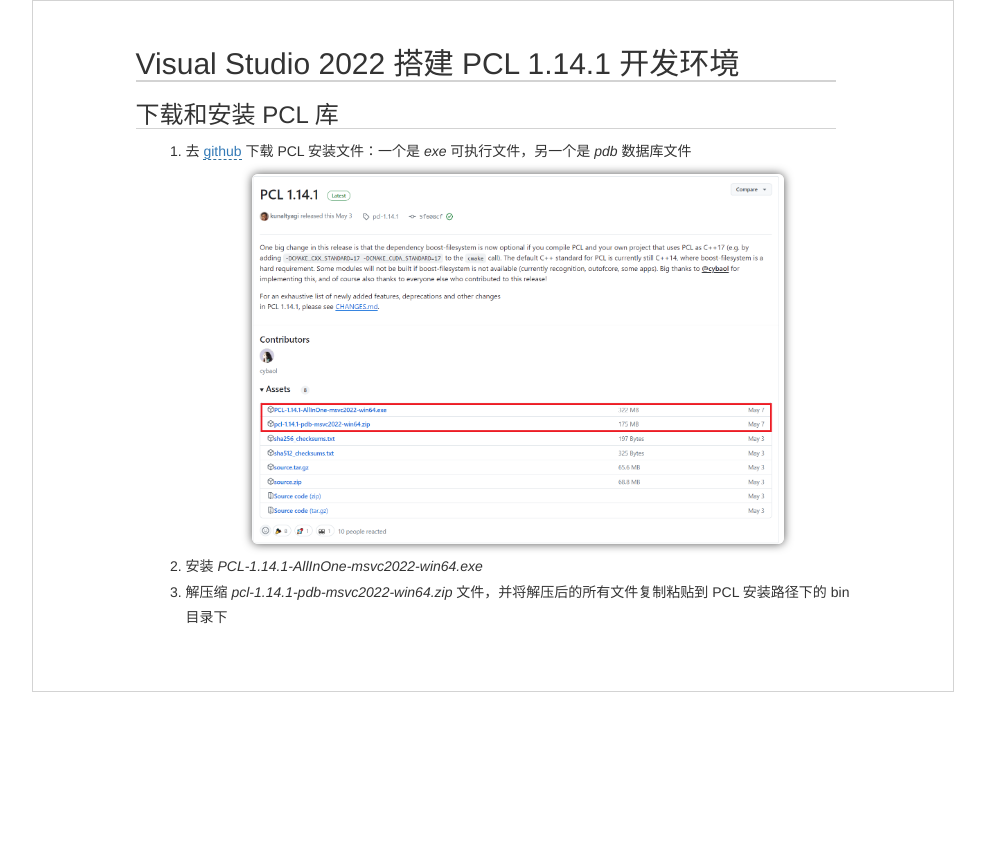
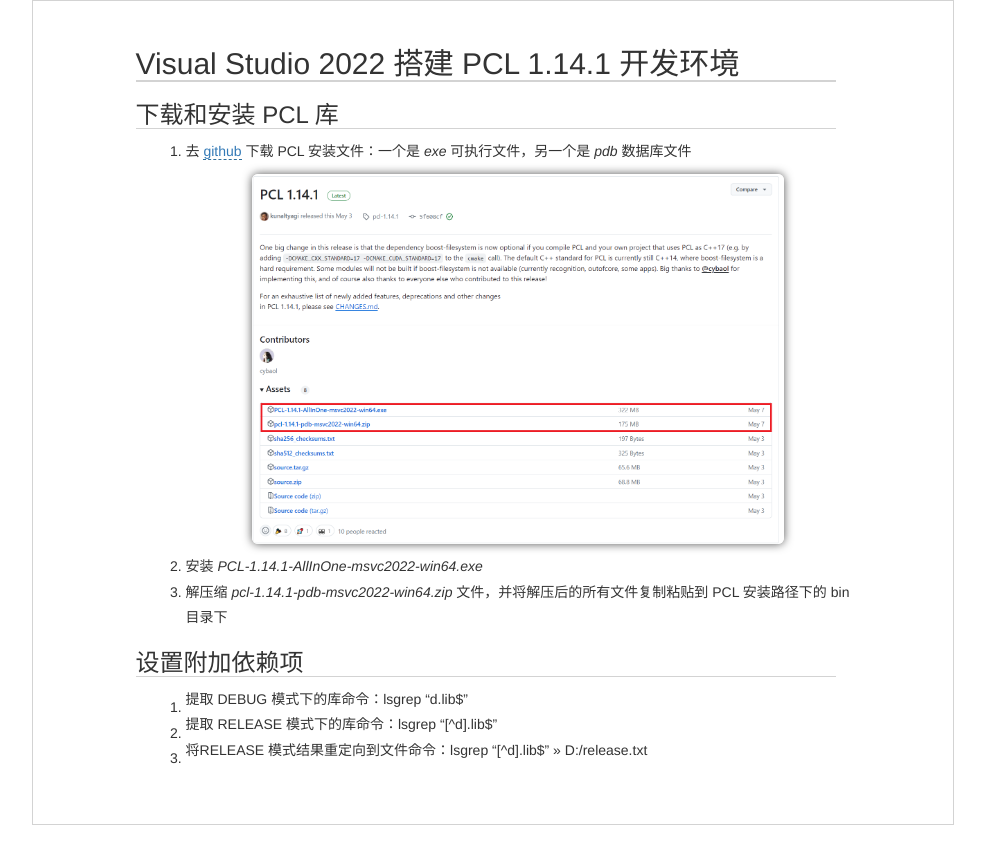
Before and after one commit to luli100/luli100.github.io, a Jekyll site: the page built from _posts/2021-09-09-vs-pcl-env.md, in a window 1280 px wide. Shown: the top 864 px of the page, without its empty margins (147-1132 px from the left). Built offline with Jekyll 4.4.1, drawn with Linux system fonts in a browser that asks for light colours.

Commit message:
vs pcl env

```diff
--- a/_posts/2021-09-09-vs-pcl-env.md
+++ b/_posts/2021-09-09-vs-pcl-env.md
@@ -10,3 +10,9 @@ enable: true
     <img src="../images/pcl1141.png" width="80%">
 2. 安装 *PCL-1.14.1-AllInOne-msvc2022-win64.exe*
 3. 解压缩 *pcl-1.14.1-pdb-msvc2022-win64.zip* 文件，并将解压后的所有文件复制粘贴到 PCL 安装路径下的 bin 目录下
+
+### 设置附加依赖项
+
+1. 提取 DEBUG 模式下的库命令：ls | grep "d.lib$"
+2. 提取 RELEASE 模式下的库命令：ls | grep "[^d].lib$"
+3. 将RELEASE 模式结果重定向到文件命令：ls | grep "[^d].lib$" >> D:/release.txt
```
